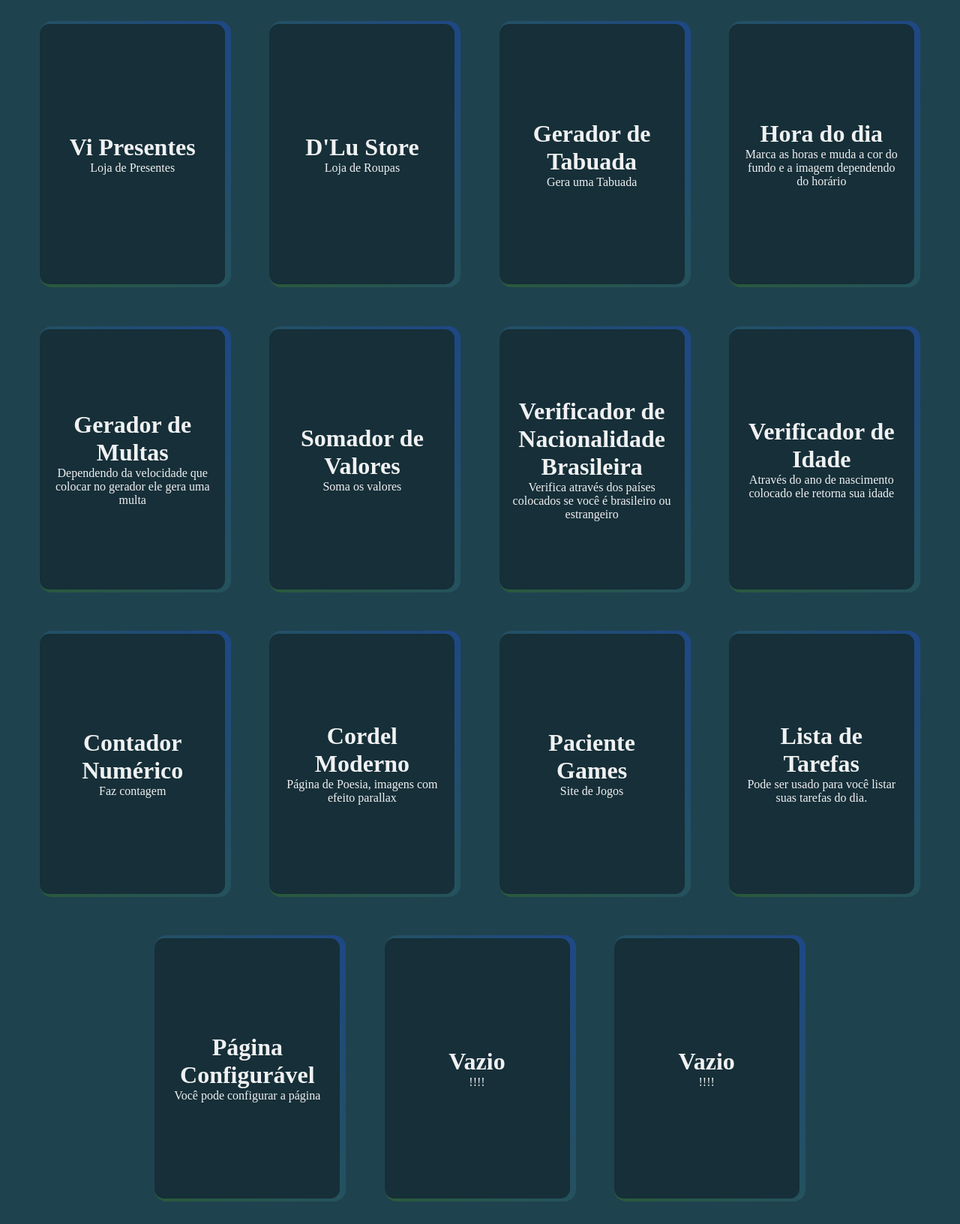
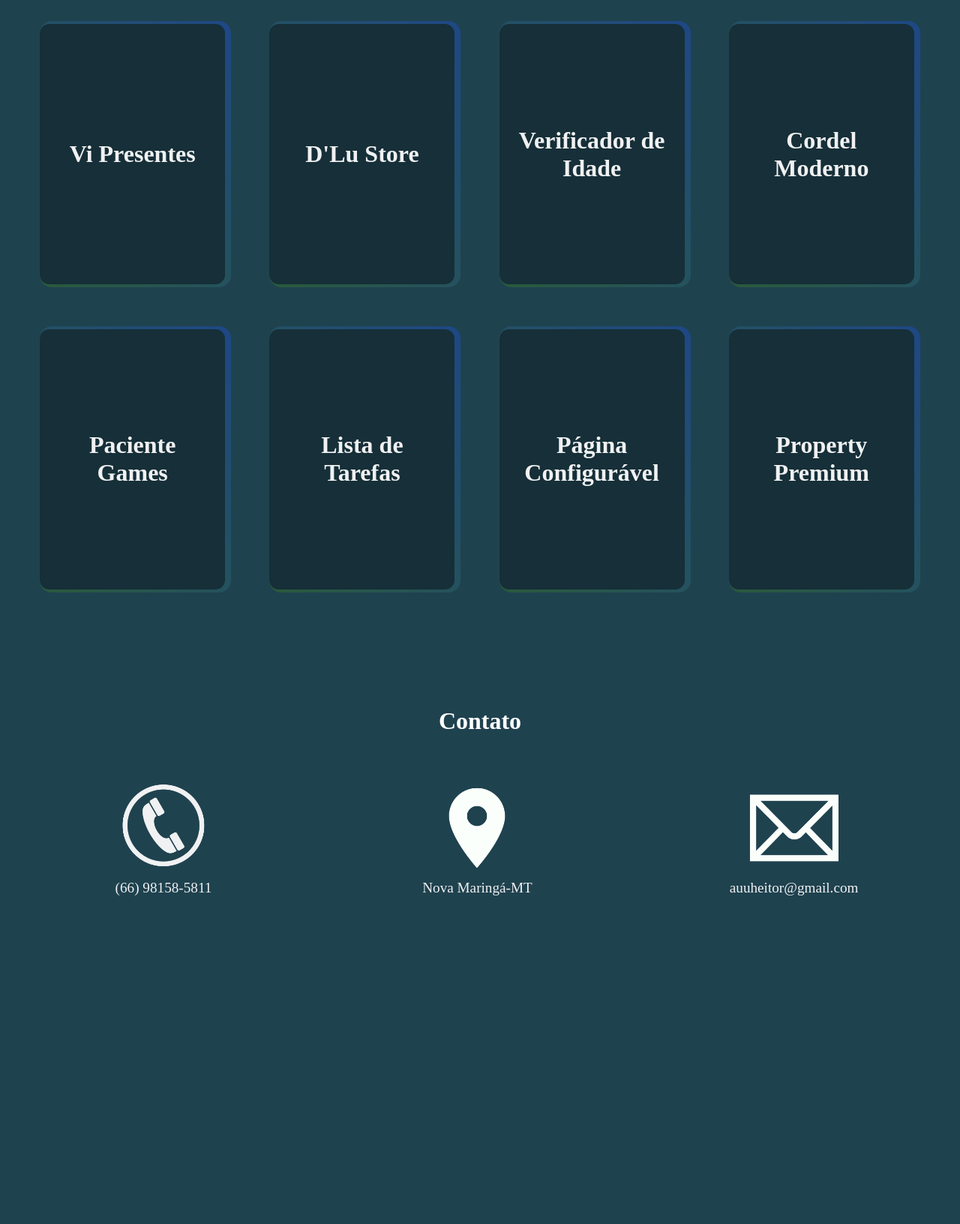
Before and after one commit to AugustoHeitor/AugustoHeitor, a plain HTML site: page index.html in a window 1280 px wide. Shown: the part 908-2540 px from the top of the page at 75% size. After the commit the page ends 2222 px from the top, so only its background shows below. Drawn offline with Linux system fonts and the light colour scheme.

Commit message:
Versão 2.1

```diff
--- a/css/home.css
+++ b/css/home.css
@@ -187,10 +187,6 @@ main > h1{
         font-size: 12px;
     }
 
-    .card > div > p {
-        display: none;
-    }
-
     #contato{
        font-size: 4.5vw
     }
@@ -234,34 +230,24 @@ main > h1{
         font-size: 6.5vw;
     }
 
-    .flex{
-        display: block;
-    }
-
     .flex > a > div{
-       margin: 5vw auto 5vw auto;
+       margin: 5vw 4vw 5vw 4vw;
     }
 
     .container{
-        width: 156px;
-        height: 208px;
-        margin: 2vw 2vw 2vw 2vw;
+        width: 145px;
+        height: 148px;
     }
 
     .container::before{
         width: 450px;
         height: 35px;
-        right: 35px;
     }
 
     .card{
-        width: 150px;
-        height: 200px;
-        font-size: 8px;
-    }
-
-    .card > div > p {
-        display: none;
+        width: 140px;
+        height: 140px;
+        font-size: 10px;
     }
 
     #contato{
@@ -274,7 +260,7 @@ main > h1{
     }
 
     .cx-contato{
-        width: 35%;
+        width: 34vw;
         margin: 15vw auto 7vw auto;
     }
     .cx-contato > a > img{
--- a/index.html
+++ b/index.html
@@ -35,7 +35,6 @@
                     <div class="card">
                         <div>
                             <h1>Vi Presentes</h1>
-                            <p>Loja de Presentes</p>
                         </div>
                     </div>
                 </div>
@@ -45,57 +44,6 @@
                     <div class="card">
                         <div>
                             <h1>D'Lu Store</h1>
-                            <p>Loja de Roupas</p>
-                        </div>
-                    </div>
-                </div>
-            </a>
-            <a href="https://augustoheitor.github.io/Gerador-de-Tabuada/" target="_blank">
-                <div class="container">
-                    <div class="card">
-                        <div>
-                            <h1>Gerador de Tabuada</h1>
-                            <p>Gera uma Tabuada</p>
-                        </div>
-                    </div>
-                </div>
-            </a>
-            <a href="https://augustoheitor.github.io/Hora-do-Dia/" target="_blank">
-                <div class="container">
-                    <div class="card">
-                        <div>
-                            <h1>Hora do dia</h1>
-                            <p>Marca as horas e muda a cor do fundo e a imagem dependendo do horário</p>
-                        </div>
-                    </div>
-                </div>
-            </a>
-            <a href="https://augustoheitor.github.io/Sistema-de-Multas/" target="_blank">
-                <div class="container">
-                    <div class="card">
-                        <div>
-                            <h1>Gerador de Multas</h1>
-                            <p>Dependendo da velocidade que colocar no gerador ele gera uma multa</p>
-                        </div>
-                    </div>
-                </div>
-            </a>
-            <a href="https://augustoheitor.github.io/Somador-de-Valores/" target="_blank">
-                <div class="container">
-                    <div class="card">
-                        <div>
-                            <h1>Somador de Valores</h1>
-                            <p>Soma os valores</p>
-                        </div>
-                    </div>
-                </div>
-            </a>
-            <a href="https://augustoheitor.github.io/Verificador-de-Nacionalidade-Brasileira/" target="_blank">
-                <div class="container">
-                    <div class="card">
-                        <div>
-                            <h1>Verificador de Nacionalidade Brasileira</h1>
-                            <p>Verifica através dos países colocados se você é brasileiro ou estrangeiro</p>
                         </div>
                     </div>
                 </div>
@@ -105,17 +53,6 @@
                     <div class="card">
                         <div>
                             <h1>Verificador de Idade</h1>
-                            <p>Através do ano de nascimento colocado ele retorna sua idade</p>
-                        </div>
-                    </div>
-                </div>
-            </a>
-            <a href="https://augustoheitor.github.io/Contador/" target="_blank">
-                <div class="container">
-                    <div class="card">
-                        <div>
-                            <h1>Contador Numérico</h1>
-                            <p>Faz contagem</p>
                         </div>
                     </div>
                 </div>
@@ -125,7 +62,6 @@
                     <div class="card">
                         <div>
                             <h1>Cordel Moderno</h1>
-                            <p>Página de Poesia, imagens com efeito parallax</p>
                         </div>
                     </div>
                 </div>
@@ -135,7 +71,6 @@
                     <div class="card">
                         <div>
                             <h1>Paciente Games</h1>
-                            <p>Site de Jogos</p>
                         </div>
                     </div>
                 </div>
@@ -145,7 +80,6 @@
                     <div class="card">
                         <div>
                             <h1>Lista de Tarefas</h1>
-                            <p>Pode ser usado para você listar suas tarefas do dia.</p>
                         </div>
                     </div>
                 </div>
@@ -155,32 +89,20 @@
                     <div class="card">
                         <div>
                             <h1>Página Configurável</h1>
-                            <p>Você pode configurar a página</p>
                         </div>
                     </div>
                 </div>
             </a>
-            <a href="#">
+            <a href="https://augustoheitor.github.io/Property-Premium/" target="_blank">
                 <div class="container">
                     <div class="card">
                         <div>
-                            <h1>Vazio</h1>
-                            <p>!!!!</p>
+                            <h1>Property Premium</h1>
                         </div>
                     </div>
                 </div>
             </a>
-            <a href="#">
-                <div class="container">
-                    <div class="card">
-                        <div>
-                            <h1>Vazio</h1>
-                            <p>!!!!</p>
         </div>
-                    </div>
-                </div>
-            </a>
-        <div\>
 
             <h1 id="contato">Contato</h1>
 
```
Lines whose indentation alone changed are shown as unchanged.
